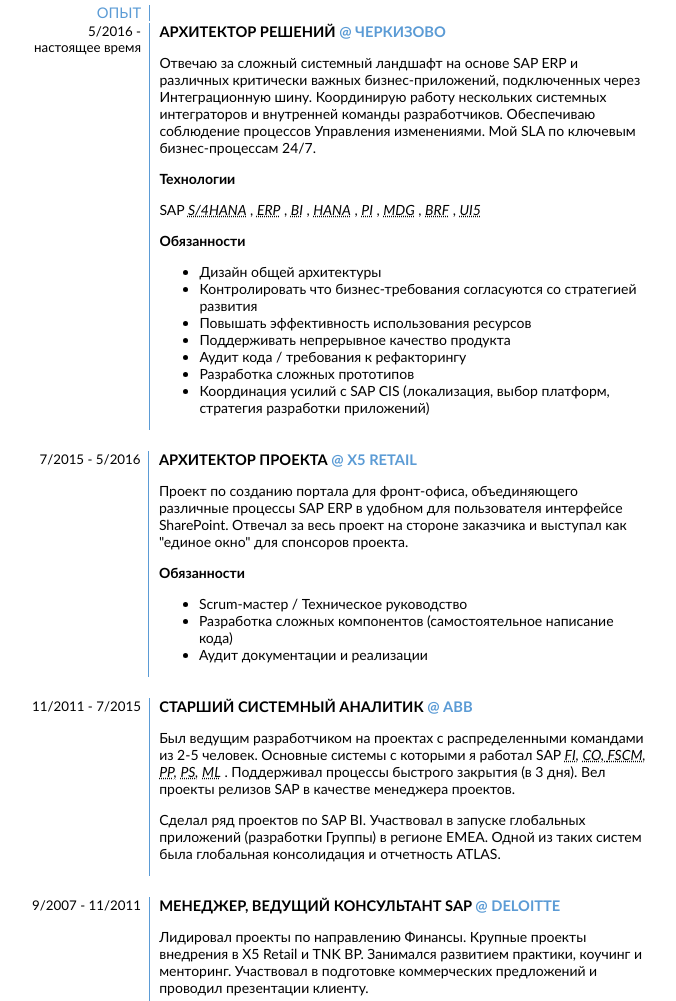
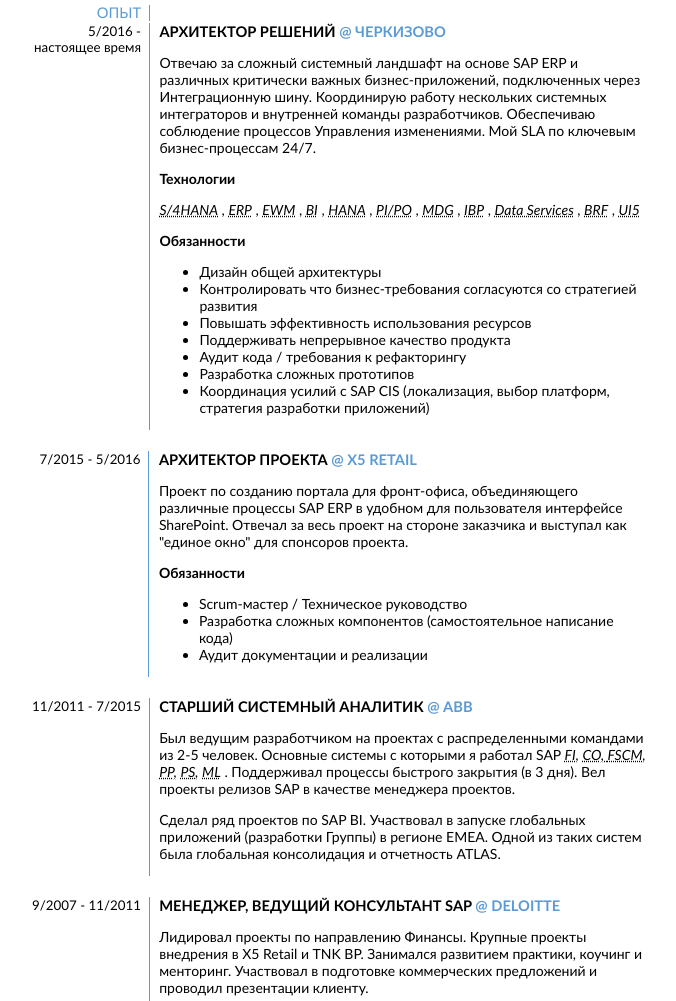
Before and after one commit to kgorin8/kgorin8.github.io, a plain HTML site: page CV-KirillGorin_ru.html in a window 1280 px wide. Shown: the part 772-1773 px from the top of the page, without its empty margins (305-981 px from the left). Drawn offline with Linux system fonts and the light colour scheme.

Commit message:
Update CV-KirillGorin_ru.html

```diff
--- a/CV-KirillGorin_ru.html
+++ b/CV-KirillGorin_ru.html
@@ -231,23 +231,27 @@
   Обеспечиваю соблюдение процессов Управления изменениями. Мой SLA по ключевым бизнес-процессам 24/7.</p>
   <p><b>Технологии</b></p>
   <p>
-SAP
 	<dfn><abbr title="ERP следующего поколения">S/4HANA</abbr></dfn>
 ,
 	 <dfn><abbr title="Планирование ресурсов предприятия">ERP</abbr></dfn>
 ,
+	<dfn><abbr title="Система управления складами">EWM</abbr></dfn>
+,
 	 <dfn><abbr title="Бизнес-аналитика и хранение данных">BI</abbr></dfn>
 ,
-     <dfn><abbr title="База данных и платформа приложений">HANA</abbr></dfn>
+         <dfn><abbr title="База данных и платформа приложений">HANA</abbr></dfn>
 ,
-	 <dfn><abbr title="Интеграция процессов (Интеграционная шина)">PI</abbr></dfn>
+	 <dfn><abbr title="Интеграция и управление процессами (Интеграционная шина)">PI/PO</abbr></dfn>
 ,
 	 <dfn><abbr title="Управление основными данными">MDG</abbr></dfn>
 ,
-	 <dfn><abbr title="Business Rule Framework Plus">BRF</abbr></dfn>
+        <dfn><abbr title="Интегрированное планирование">IBP</abbr></dfn>
 ,
-	 <dfn><abbr title="Веб-приложения SAP">UI5</abbr></dfn>
-
+        <dfn><abbr title="Трансформация и загрузка данных">Data Services</abbr></dfn>
+,
+	 <dfn><abbr title="Библиотека бизнес правил">BRF</abbr></dfn>
+,
+	 <dfn><abbr title="Веб интерфейс SAP">UI5</abbr></dfn>
 </p>
   <p><b>Обязанности</b></p>
     <ul>
```
